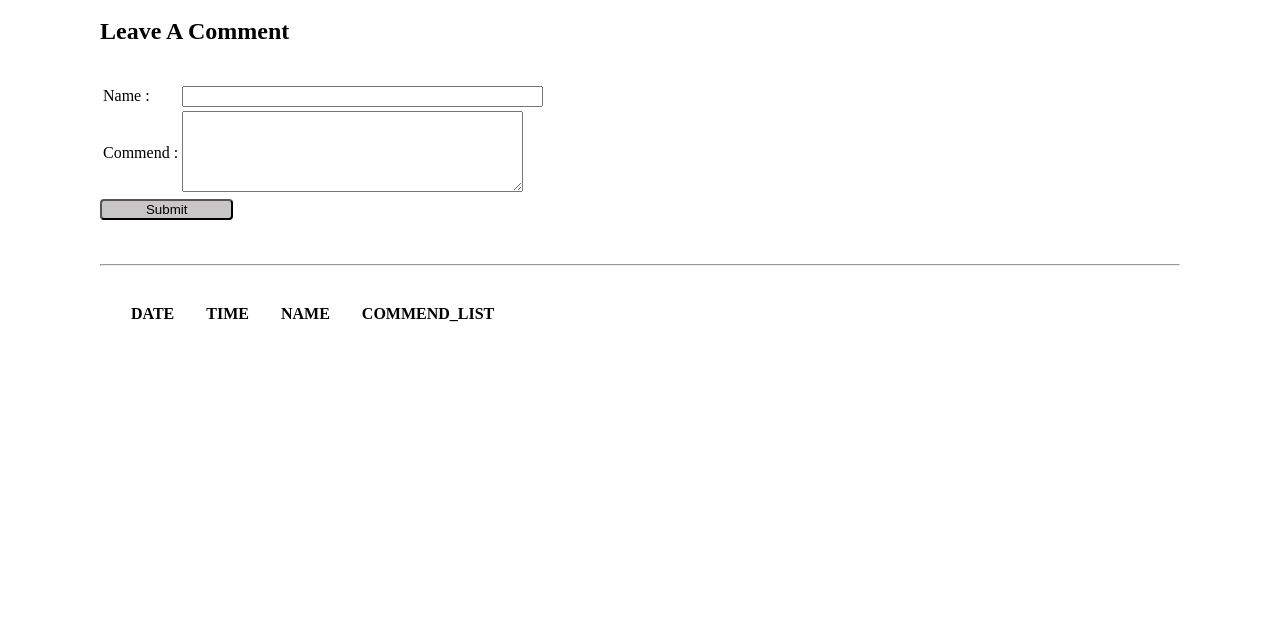
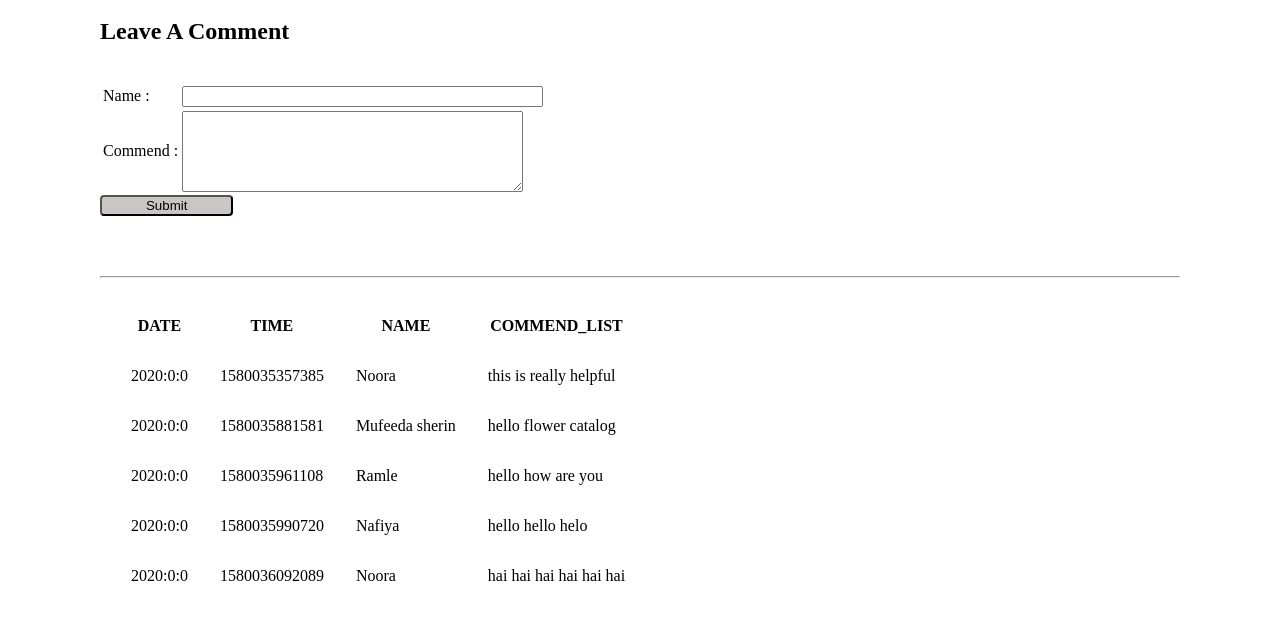
Before and after one commit to step-batch-7/flower-catalog-nooranasrin, a plain HTML site: page public/guestBook.html in a window 1280 px wide. Shown: the part 101-720 px from the top of the page. Drawn offline with Linux system fonts and the light colour scheme.

Commit message:
Added a function that will retreve the feedback and show to the user in guest book page only on loading the body

```diff
--- a/public/guestBook.html
+++ b/public/guestBook.html
@@ -1,13 +1,14 @@
-<!DOCTYPE html>
-<html lang="en">
+<html>
   <head>
     <meta charset="UTF-8" />
     <meta name="viewport" content="width=device-width, initial-scale=1.0" />
     <meta http-equiv="X-UA-Compatible" content="ie=edge" />
     <title>Guest Book</title>
     <link rel="stylesheet" href="./css/flowerCatalog.css" />
+    <script src="./js/feedback.js"></script>
+    <script src="./js/flowerCatalog.js"></script>
   </head>
-  <body>
+  <body onload="showUserFeedback()">
     <div class="flowerPageHeading">
       <span class="subHeading" style="border-bottom: none;">
         <a href="./index.html">&lt;&lt;</a>Guest Book</span
@@ -34,7 +35,7 @@
     <br /><br />
     <hr />
 
-    <table cellspacing="30px">
+    <table cellspacing="30px" id="feedback">
       <tr>
         <th>DATE</th>
         <th>TIME</th>
--- a/public/js/feedback.js
+++ b/public/js/feedback.js
@@ -1,18 +1,32 @@
-const feedback=[
+const feedbacks=[
   {
     "name": "Noora",
-    "comment": "sadfdfa"
+    "comment": "this+is+really+helpful",
+    "date": "2020:0:0",
+    "time": "1580035357385"
   },
   {
-    "name": "noora+nooru",
-    "comment": ""
+    "name": "Mufeeda+sherin",
+    "comment": "hello+flower+catalog",
+    "date": "2020:0:0",
+    "time": "1580035881581"
   },
   {
-    "name": "noora+nooru",
-    "comment": "dsasd"
+    "name": "Ramle",
+    "comment": "hello+how+are+you",
+    "date": "2020:0:0",
+    "time": "1580035961108"
+  },
+  {
+    "name": "Nafiya",
+    "comment": "hello+hello+helo",
+    "date": "2020:0:0",
+    "time": "1580035990720"
   },
   {
     "name": "Noora",
-    "comment": "asfasfasd"
+    "comment": "hai+hai+hai+hai+hai+hai",
+    "date": "2020:0:0",
+    "time": "1580036092089"
   }
 ]
--- a/public/js/flowerCatalog.js
+++ b/public/js/flowerCatalog.js
@@ -3,3 +3,23 @@ const hide = function() {
   event.target.src = '';
   setTimeout(event => (event.target.src = flowerJar), 1000, event);
 };
+
+const createTd = function(value, tr) {
+  let td = document.createElement('td');
+  const text = value.split('+').join(' ');
+  td.innerText = text;
+  tr.appendChild(td);
+  return tr;
+};
+
+const showUserFeedback = function() {
+  const table = document.getElementById('feedback');
+  feedbacks.forEach(feedback => {
+    let tr = document.createElement('tr');
+    tr = createTd(feedback.date, tr);
+    tr = createTd(feedback.time, tr);
+    tr = createTd(feedback.name, tr);
+    tr = createTd(feedback.comment, tr);
+    table.appendChild(tr);
+  });
+};
```
Also changed, not shown: app.js (+10 -3 lines), feedback.json (+20 -6 lines).
